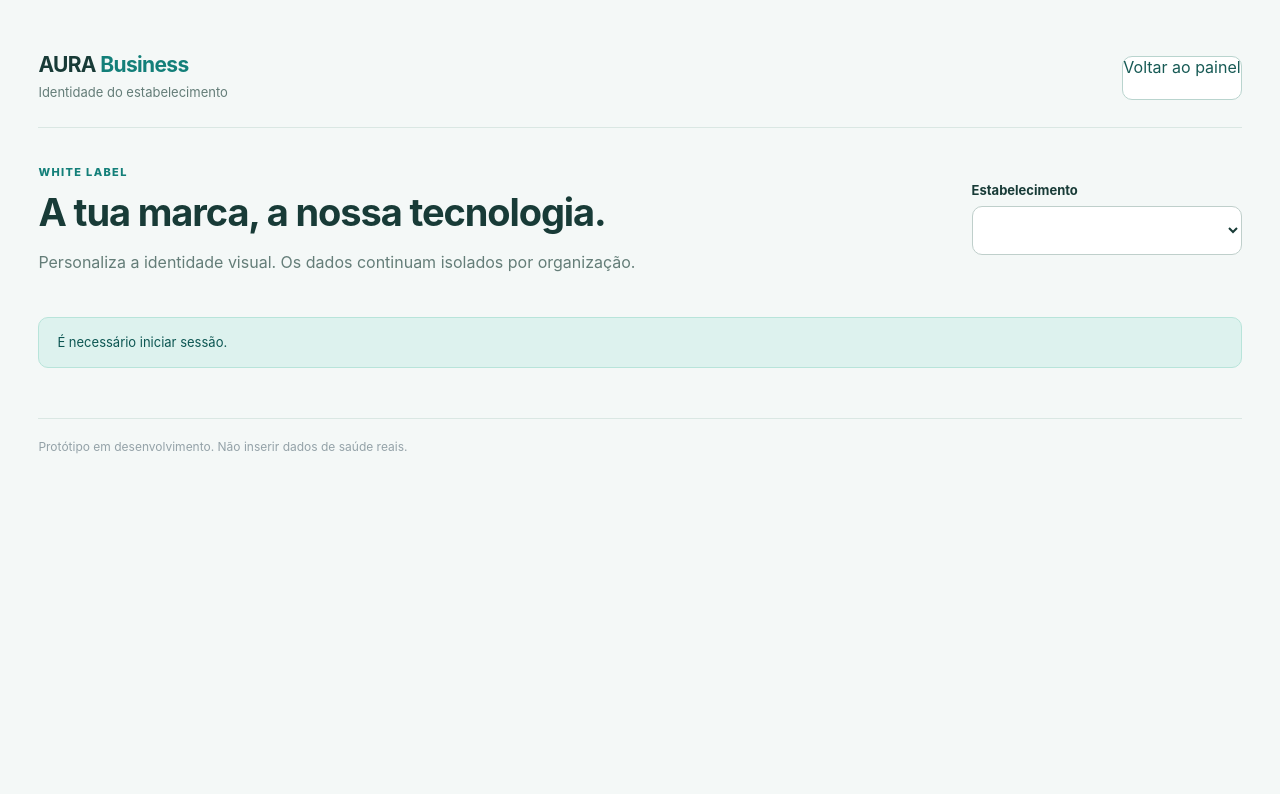
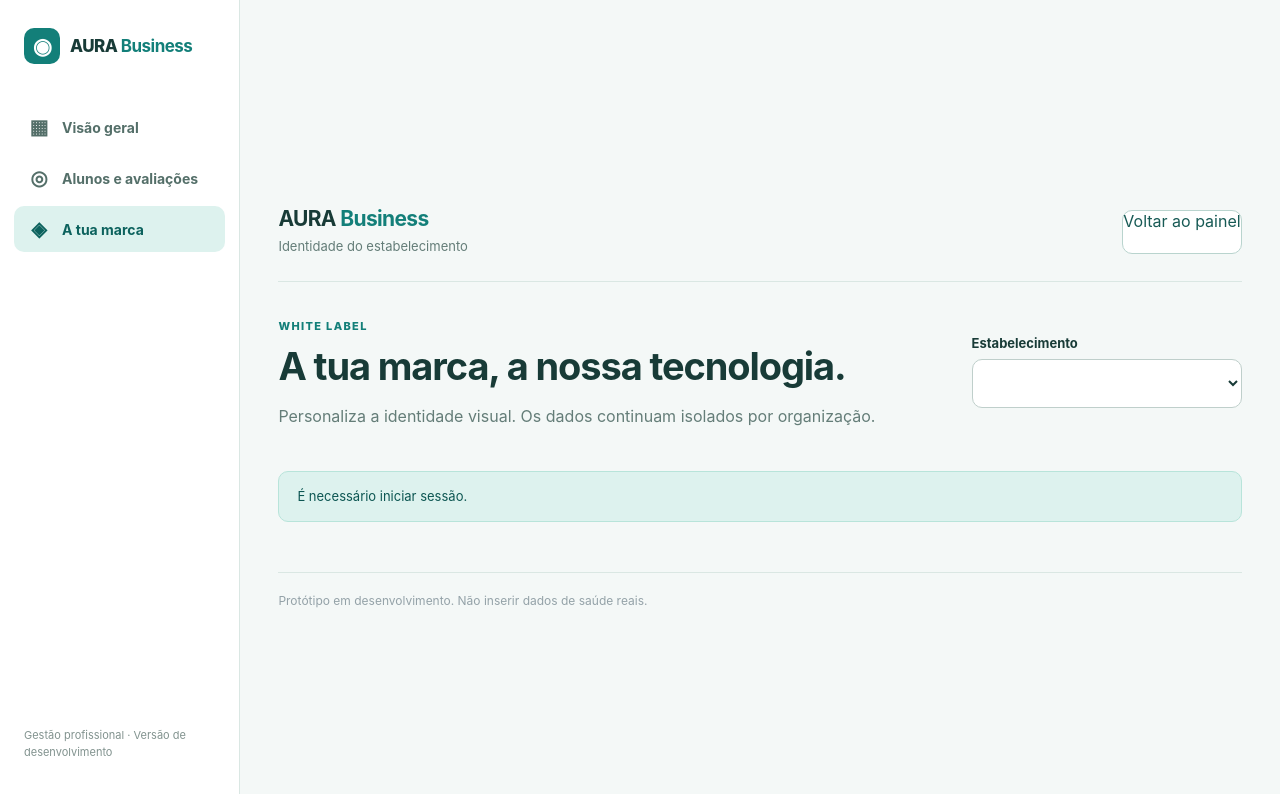
Before and after one commit to danielfilipemc-cloud/nutritrack, a Next.js app in the folder commercial/: page /marca in a window 1280 px wide. Shown: the top 794 px of the page. Built offline with nearby package versions, Linux system fonts and the light colour scheme; no server answers.

Commit message:
feat(ui): integrate navigation in commercial/app/marca/page.tsx

```diff
--- a/commercial/app/marca/page.tsx
+++ b/commercial/app/marca/page.tsx
@@ -1,3 +1,4 @@
+import AppNavigation from "../../components/AppNavigation";
 "use client";
 import {useEffect,useState,useRef,type FormEvent} from "react";
 import {db} from "../../lib/supabase";
@@ -31,8 +32,8 @@ export default function Marca(){
  const isCurrent=scope.current.begin();setBusy(true);setStatus("A guardar...");
  const {error}=await db.from("organization_branding").upsert({organization_id:org,display_name:brand.display_name.trim(),primary_color:brand.primary_color,logo_url:brand.logo_url,updated_by:user,updated_at:new Date().toISOString()},{onConflict:"organization_id"});
  if(!isCurrent())return;setBusy(false);setStatus(error?"Não foi possível guardar. Confirma as tuas permissões.":"Identidade guardada para este estabelecimento.");}
- return <main className="shell"><header><div><strong>AURA <span style={{color:"#137F79"}}>Business</span></strong><p>Identidade do estabelecimento</p></div><a href="/" className="outline link">Voltar ao painel</a></header>
+ return <div className="aura-workspace"><AppNavigation/><main className="shell"><header><div><strong>AURA <span style={{color:"#137F79"}}>Business</span></strong><p>Identidade do estabelecimento</p></div><a href="/" className="outline link">Voltar ao painel</a></header>
  <div className="heading"><div><span className="eyebrow">WHITE LABEL</span><h1>A tua marca, a nossa tecnologia.</h1><p>Personaliza a identidade visual. Os dados continuam isolados por organização.</p></div><label>Estabelecimento<select value={org} disabled={busy} onChange={e=>{scope.current.invalidate();setReady(false);setBrand({...defaults,display_name:orgs.find(o=>o.id===e.target.value)?.name||"AURA"});setOrg(e.target.value)}}>{orgs.map(o=><option key={o.id} value={o.id}>{o.name}</option>)}</select></label></div>
  {org&&<div className="columns"><section className="panel"><h2>Configurações</h2><form onSubmit={save}><label>Nome da marca<input value={brand.display_name} minLength={2} maxLength={100} disabled={!canEdit||!ready||busy} onChange={e=>setBrand({...brand,display_name:e.target.value})} required/></label><label>Cor principal<input type="color" value={brand.primary_color} disabled={!canEdit||!ready||busy} onChange={e=>setBrand({...brand,primary_color:e.target.value})}/></label><p>Logótipo, domínio próprio e PWA com a marca serão adicionados numa fase posterior.</p><button disabled={!canEdit||!ready||busy}>Guardar identidade</button>{!canEdit&&<p>Apenas administradores e responsáveis podem editar a marca.</p>}</form></section><section className="panel"><h2>Pré-visualização</h2><BrandHeader branding={brand} subtitle="Área de acompanhamento"/><p>Identidade apresentada ao profissional e, futuramente, aos alunos.</p></section></div>}
- <p role="status" className="status">{status}</p><footer>Protótipo em desenvolvimento. Não inserir dados de saúde reais.</footer></main>;
+ <p role="status" className="status">{status}</p><footer>Protótipo em desenvolvimento. Não inserir dados de saúde reais.</footer></main></div>;
 }
```
